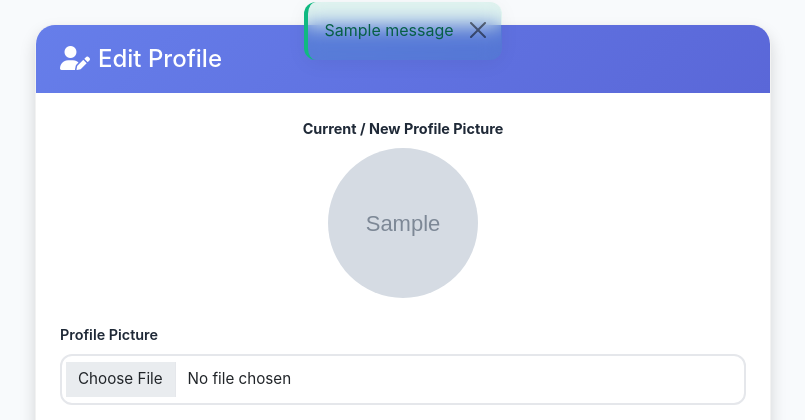
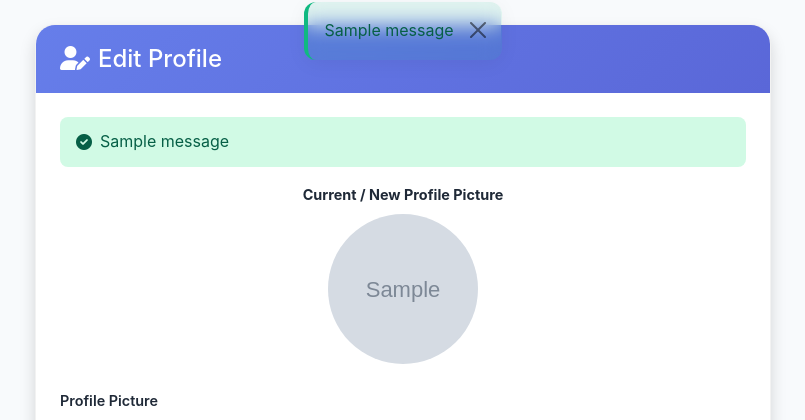
Before and after one commit to trixieann30/ProTrack, a Django app: page /user/profile/edit/ in a window 1280 px wide. Shown: the part 68-488 px from the top of the page, without its empty margins (237-1042 px from the left). Run offline with Django 5.2, Linux system fonts and the light colour scheme; a user stored in the database is signed in; tables that the repository leaves empty hold one stand-in row (values such as "Sample post"); grey boxes marked "Sample" are stand-in pictures; one stand-in notice (Sample message) is shown; some libraries are stand-ins or nearby versions.

```diff
--- a/templates/accounts/edit_profile.html
+++ b/templates/accounts/edit_profile.html
@@ -14,6 +14,16 @@
     display: block;
     margin: 0 auto 10px auto;
 }
+.alert-success-inline {
+    background: #d1fae5;
+    color: #065f46;
+    padding: 0.75rem 1rem;
+    border-radius: 8px;
+    margin-bottom: 1rem;
+    display: flex;
+    align-items: center;
+    gap: 0.5rem;
+}
 </style>
 {% endblock %}
 
@@ -28,6 +38,14 @@
                     </h4>
                 </div>
                 <div class="card-body p-4">
+                    {% if messages %}
+                        {% for message in messages %}
+                            <div class="alert-success-inline">
+                                <i class="fas fa-check-circle"></i>
+                                {{ message }}
+                            </div>
+                        {% endfor %}
+                    {% endif %}
                     <form method="post" enctype="multipart/form-data">
                         {% csrf_token %}
 
```
